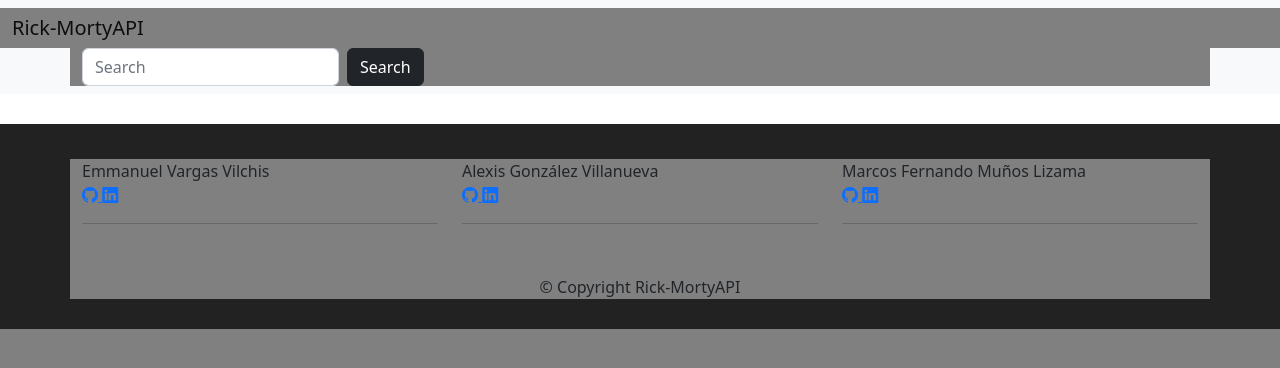
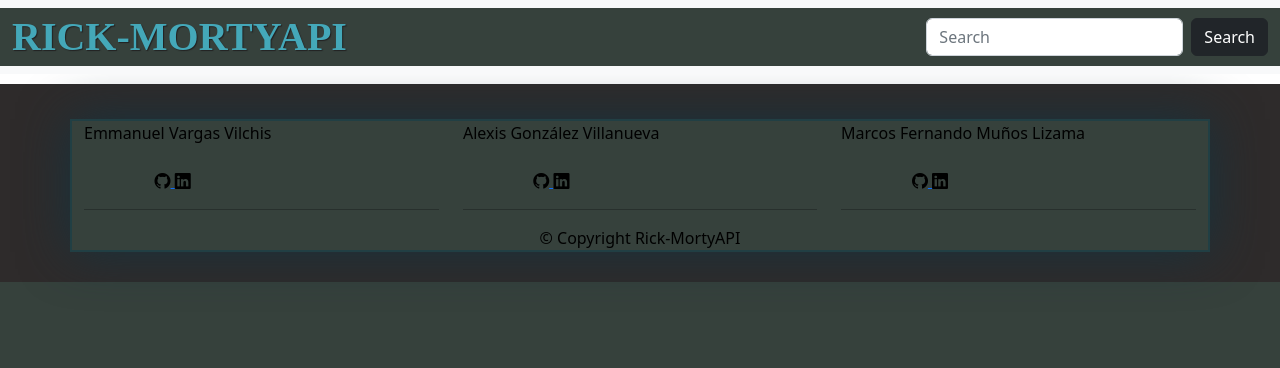
Before and after one commit to marcosmnz/Rick-MortyAPI, a plain HTML site: page src/index.html in a window 1280 px wide. Drawn offline with nearby package versions, Linux system fonts and the light colour scheme.

Commit message:
Semi mejora de footer y del nav

```diff
--- a/src/css/styles.css
+++ b/src/css/styles.css
@@ -1,19 +1,65 @@
 * {
     margin: 0;
     padding: 0;
-    background-color: grey;
+    background-color: rgb(54, 65, 60);
+    font-size: 16px;
+    color: black;
 }
 
 
+.navbar-brand {
+    padding-top: 25px;
+  }
+
+  .navbar-brand h1 {
+    font-family: 'Lora', serif;
+    color: #44a8b9;
+    text-transform: uppercase;
+    font-weight: bold;
+    text-shadow: 1px 1px 1px #222;
+    margin: 0;
+    padding: 0;
+  }
+
+.titulo {
+    width: 100%;
+    height: 10%;
+    text-align: center;
+
+}
+.titulo h1 {
+    font-family: 'Lora', serif;
+    color: #44a8b9;
+    text-transform: uppercase;
+    font-weight: bold;
+    text-shadow: 1px 1px 1px #222;
+    margin-top: 0;
+    margin-bottom: 0;
+}
+.busqueda {
+    width: 100%;
+    height: 10%;
+    /* border: 1px solid black; */
+}
 
 /* FOOTER */
 .containerFooter {
-    margin-top: 30px;
-    padding-top: 35px;
-    padding-bottom: 30px;
-    background-color:#222;
+    width: 100%;
+    margin-top: 10px;
+    padding: 35px 0 30px 0;
+    background-color:rgb(46, 43, 43);
     border-top: 0;
 }
-.containerFooter div.row {
-    margin-bottom: 35px;
-  }
+
+.container{
+    box-shadow: 0 0 50px #17323d;
+    border: 2px solid #213f44;
+}
+.animate__animated {
+    margin: 0;
+    padding: 0;
+}
+.iconos {
+    width: 50%;
+    text-align: center;
+}
--- a/src/index.html
+++ b/src/index.html
@@ -13,56 +13,78 @@
     <link href="https://cdn.jsdelivr.net/npm/bootstrap@5.2.0/dist/css/bootstrap.min.css" rel="stylesheet" integrity="sha384-gH2yIJqKdNHPEq0n4Mqa/HGKIhSkIHeL5AyhkYV8i59U5AR6csBvApHHNl/vI1Bx" crossorigin="anonymous">
     <!-- CSS only -->
     <link href="https://cdn.jsdelivr.net/npm/bootstrap@5.2.0/dist/css/bootstrap.min.css" rel="stylesheet" integrity="sha384-gH2yIJqKdNHPEq0n4Mqa/HGKIhSkIHeL5AyhkYV8i59U5AR6csBvApHHNl/vI1Bx" crossorigin="anonymous">
+    <!-- Animation -->
+    <link
+    rel="stylesheet"
+    href="https://cdnjs.cloudflare.com/ajax/libs/animate.css/4.1.1/animate.min.css"
+  />
   </head>
 
 <body>
     <header>
         <nav class="navbar bg-light">
+          <!-- <div class="titulo">
+            <h1>Rick And Morty</h1>
+          </div>
+          <div class="busqueda">
+            <form class="d-flex" role="search">
+              <input class="form-control me-2" type="search" placeholder="Search" aria-label="Search">
+              <button class="btn btn-dark" type="submit">Search</button>
+            </form>
+          </div> -->
+
             <div class="container-fluid">
-              <a class="navbar-brand">Rick-MortyAPI</a>
-            </div>
-            <div class="container">
+              <a class="navbar-brand">
+                <h1 class="animate__animated animate__wobble">Rick-MortyAPI</h1>
+              </a>
               <form class="d-flex" role="search">
                 <input class="form-control me-2" type="search" placeholder="Search" aria-label="Search">
                 <button class="btn btn-dark" type="submit">Search</button>
               </form>
             </div>
+
           </nav>
     </header>
 
     <footer class="containerFooter">
         <div class="container">
           <div class="row">
-            <section id="emmanuel" class="col-sm-4">
-                <span>Emmanuel Vargas Vilchis</span><br>
+            <section id="integrante" class="col-sm-4">
+                <p class="animate__animated animate__backInLeft">Emmanuel Vargas Vilchis</p><br>
+                    <div class="iconos">
                       <a href="#">
                           <i class="bi bi-github"></i>
                       </a>
                       <a href="#">
                           <i class="bi bi-linkedin"></i>
                       </a>
+                    </div>
                     <hr class="visible-xs">
             </section>
 
-            <section id="alexis" class="col-sm-4">
-                <span>Alexis González Villanueva</span><br>
+            <section id="integrante" class="col-sm-4">
+                <p class="animate__animated animate__backInUp">Alexis González Villanueva</p><br>
+                  <div class="iconos">
+                    <a href="#">
+                      <i class="bi bi-github"></i>
+                    </a>
+                    <a href="#">
+                      <i class="bi bi-linkedin "></i>
+                    </a>
+                  </div>
+                  <hr class="visible-xs">
+            </section>
+
+            <section id="integrante" class="col-sm-4">
+                <p class="animate__animated animate__backInRight">Marcos Fernando Muños Lizama</p><br>
+                  <div class="iconos">
                     <a href="#">
                       <i class="bi bi-github"></i>
                     </a>
                     <a href="#">
                       <i class="bi bi-linkedin"></i>
                     </a>
-                <hr class="visible-xs">
-            </section>
-
-            <section id="marcos" class="col-sm-4">
-                <span>Marcos Fernando Muños Lizama</span><br>
-                <a href="#">
-                    <i class="bi bi-github"></i>
-                </a>
-                <a href="#">
-                    <i class="bi bi-linkedin"></i>
-                </a>
+                  </div>
                   <hr class="visible-xs">
             </section>
 
```
Lines whose indentation alone changed are shown as unchanged.
